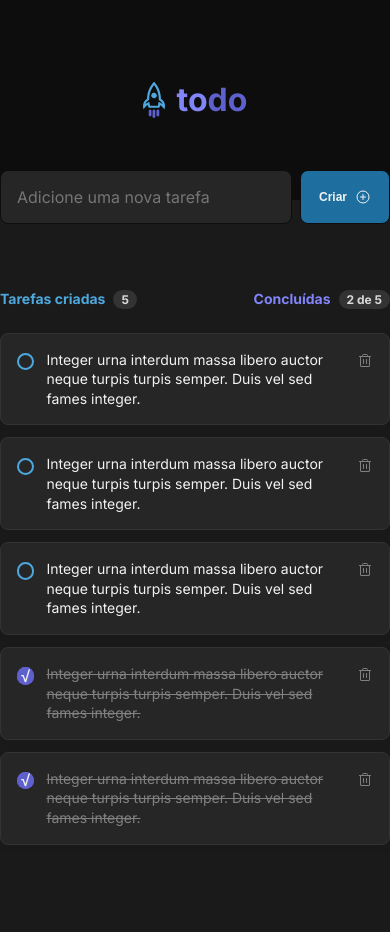
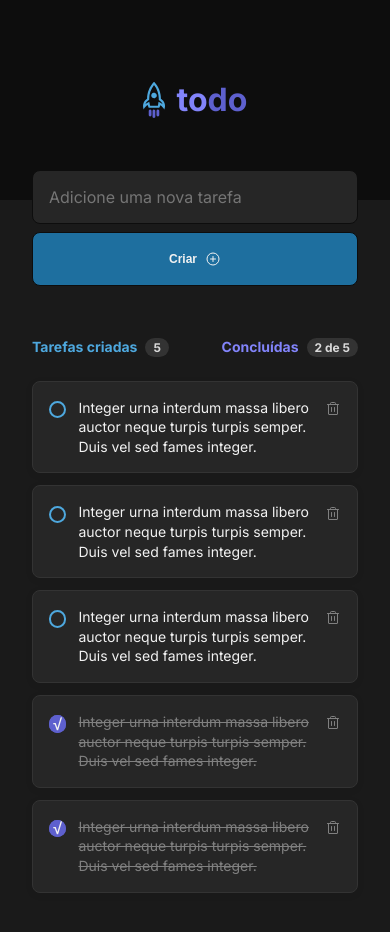
Before and after one commit to gw-rodrigues/ignite-react-2022-to-do-list, a React (Vite) app: page / in a window 390 px wide. Shown: the top 932 px of the page. Built offline with nearby package versions, Linux system fonts and the light colour scheme.

Commit message:
style: responsive and mobile

```diff
--- a/src/components/Header/style.module.css
+++ b/src/components/Header/style.module.css
@@ -33,6 +33,7 @@
   max-width: 736px;
   height: 54px;
   display: flex;
+  flex-wrap: wrap;
   align-items: center;
   justify-content: center;
   gap: 0.5rem;
@@ -40,14 +41,16 @@
 
 .newTaskBar input,
 .newTaskBar button {
+  width: 100%;
   height: 100%;
-  flex: 1;
   border-radius: 8px;
   border: 1px solid var(--gray-700);
 }
 
 .newTaskBar input {
+  flex: 1 0 100%;
   max-width: 638px;
+  width: 100%;
   color: var(--gray-300);
   background: var(--gray-500);
   outline: none;
@@ -61,6 +64,7 @@
 }
 
 .newTaskBar button {
+  flex: 1 0 100%;
   max-width: 90px;
   color: var(--gray-100);
   background: var(--blue-dark);
@@ -78,3 +82,24 @@
 .newTaskBar button:hover {
   background: var(--blue);
 }
+
+@media (max-width: 785px) {
+  .newTaskBar {
+    padding: 0 2rem;
+  }
+  .newTaskBar input {
+    flex-basis: 70%;
+  }
+}
+
+@media (max-width: 450px) {
+  .header {
+    margin-bottom: 3rem;
+  }
+  .newTaskBar input {
+    flex-basis: 100%;
+  }
+  .newTaskBar button {
+    max-width: 100%;
+  }
+}
--- a/src/components/TaskList/style.module.css
+++ b/src/components/TaskList/style.module.css
@@ -15,3 +15,9 @@
 
   list-style: none;
 }
+
+@media (max-width: 785px) {
+  .taskList {
+    padding: 0 2rem 5rem 2rem;
+  }
+}
--- a/src/components/TaskListHeader/style.module.css
+++ b/src/components/TaskListHeader/style.module.css
@@ -1,8 +1,10 @@
 .taskListHeader {
   width: 100%;
   display: flex;
+  flex-wrap: wrap;
   justify-content: space-between;
   align-items: flex-start;
+  gap: 1rem;
 }
 
 .taskListHeader div {
@@ -35,3 +37,10 @@
   justify-content: center;
   align-items: center;
 }
+
+@media (max-width: 375px) {
+  .taskListHeader {
+    justify-content: center;
+    margin-bottom: 1.5rem;
+  }
+}
--- a/src/components/TaskListItems/style.module.css
+++ b/src/components/TaskListItems/style.module.css
@@ -100,3 +100,11 @@
 .taskListItem button:focus {
   color: var(--danger);
 }
+
+@media (max-width: 375px) {
+  .taskListItem {
+    flex-direction: column;
+    gap: 1.5rem;
+    align-items: center;
+  }
+}
```
